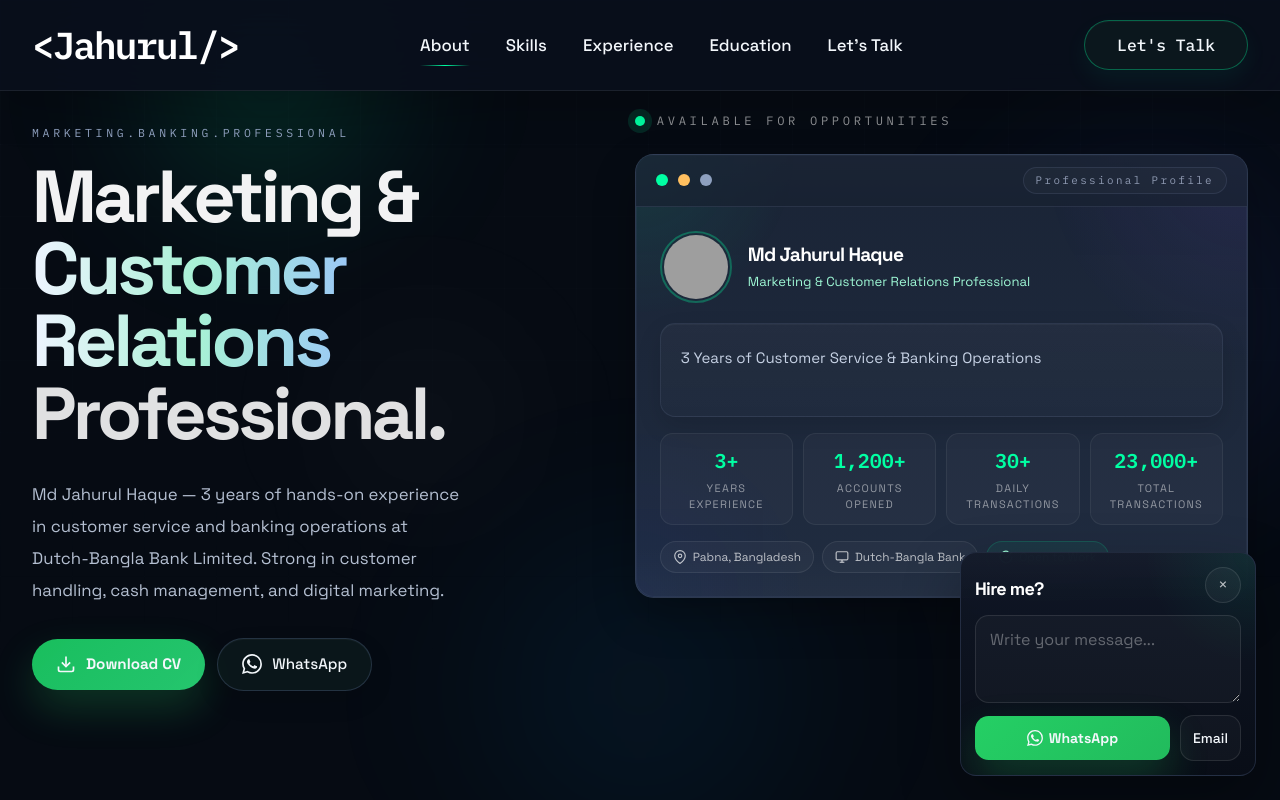
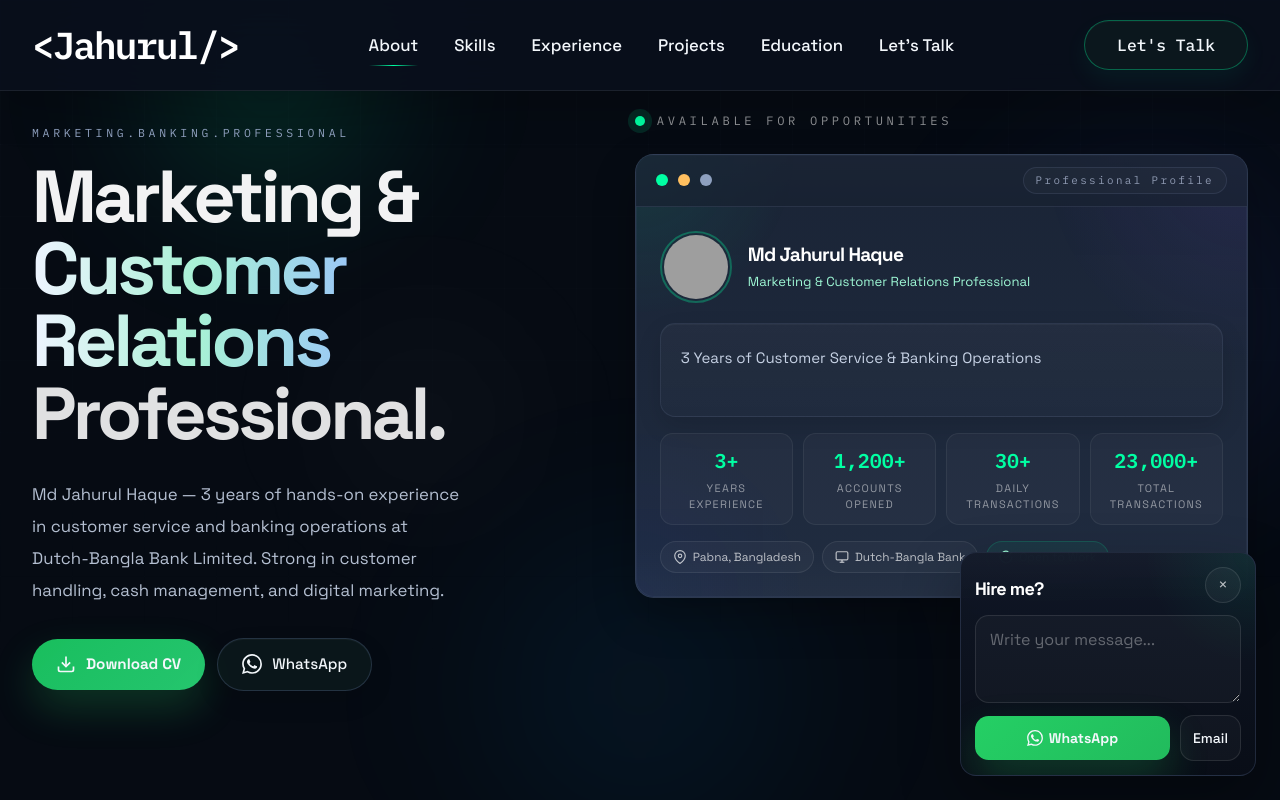
Before and after one commit to JAHURULNILL/jahurul, a React (Vite) app: page / in a window 1280 px wide. Shown: the top 800 px of the page. Built offline with nearby package versions, Linux system fonts and the light colour scheme; grey boxes are pictures that could not be loaded.

Commit message:
Add Projects section: NDM (Nill Download Manager) with live link, Personal Dashboard, Obak Prithibi TV

```diff
--- a/src/App.tsx
+++ b/src/App.tsx
@@ -9,11 +9,12 @@ import { HeroHeading } from "./components/HeroHeading";
 import { HeroProfileCard } from "./components/HeroTerminal";
 import { Navbar } from "./components/Navbar";
 import { QuickContactPopup } from "./components/QuickContactPopup";
+import { ProjectsSection } from "./components/ProjectsSection";
 import { SkillsSection } from "./components/SkillsSection";
 import { WhoAmISection } from "./components/WhoAmISection";
 import { navLinks } from "./data/portfolio";
 
-const observedSectionIds = ["about", "skills", "experience", "education", "contact"];
+const observedSectionIds = ["about", "skills", "experience", "projects", "education", "contact"];
 
 export default function App() {
   const [activeSection, setActiveSection] = useState("about");
@@ -149,6 +150,7 @@ export default function App() {
         <WhoAmISection />
         <SkillsSection />
         <ExperienceSection />
+        <ProjectsSection />
         <EducationSection />
         <ContactSection />
       </main>
--- a/src/components/ProjectsSection.tsx
+++ b/src/components/ProjectsSection.tsx
@@ -17,10 +17,10 @@ export function ProjectsSection() {
 
         <div className="mt-12 grid gap-5 lg:grid-cols-3">
           {projects.map((project, index) => (
-            <Reveal key={project.title} delay={index * 0.08}>
+            <Reveal key={project.title} delay={index * 0.08} className="h-full">
               <motion.article
                 whileHover={{ y: -7 }}
-                className="premium-panel premium-ring group relative overflow-hidden rounded-[1.08rem] border border-[rgba(115,132,172,0.18)] p-5 transition-[background-color,border-color,box-shadow,transform] duration-500 active:border-white/16 active:bg-[linear-gradient(180deg,rgba(17,24,38,0.98),rgba(14,20,32,0.96))] hover:border-[rgba(178,192,220,0.22)] hover:shadow-[0_30px_66px_rgba(0,0,0,0.36)]"
+                className="premium-panel premium-ring group relative h-full overflow-hidden rounded-[1.08rem] border border-[rgba(115,132,172,0.18)] p-5 transition-[background-color,border-color,box-shadow,transform] duration-500 active:border-white/16 active:bg-[linear-gradient(180deg,rgba(17,24,38,0.98),rgba(14,20,32,0.96))] hover:border-[rgba(178,192,220,0.22)] hover:shadow-[0_30px_66px_rgba(0,0,0,0.36)]"
               >
                 <div className={`absolute inset-x-0 top-0 h-24 bg-gradient-to-br ${project.accent} opacity-90`} />
                 <div className="absolute inset-0 bg-[radial-gradient(circle_at_top_right,rgba(255,255,255,0.05),transparent_24%),radial-gradient(circle_at_bottom_left,rgba(0,255,163,0.04),transparent_26%)] opacity-0 transition duration-500 group-hover:opacity-100" />
@@ -39,7 +39,7 @@ export function ProjectsSection() {
 
                   <p className="mt-3 text-[0.93rem] leading-7 text-[#b1bfd3]">{project.summary}</p>
 
-                  <div className="mt-5 flex flex-wrap gap-2">
+                  <div className="mb-6 mt-5 flex flex-wrap gap-2">
                     {project.tags.map((tag) => (
                       <span
                         key={tag}
@@ -50,12 +50,24 @@ export function ProjectsSection() {
                     ))}
                   </div>
 
-                  <div className="mt-6 flex items-center justify-between border-t border-white/8 pt-4">
+                  <div className="mt-auto flex items-center justify-between border-t border-white/8 pt-4">
                     <span className="text-sm font-medium text-white/72">{project.meta}</span>
-                    <span className="inline-flex items-center gap-2 text-[0.78rem] font-medium text-[var(--accent-soft)] transition duration-300 group-hover:translate-x-1">
-                      View idea
-                      <span aria-hidden="true">&rarr;</span>
-                    </span>
+                    {project.link ? (
+                      <a
+                        href={project.link}
+                        target="_blank"
+                        rel="noopener noreferrer"
+                        className="inline-flex items-center gap-2 text-[0.78rem] font-medium text-[var(--accent-soft)] transition duration-300 group-hover:translate-x-1"
+                      >
+                        {project.cta ?? "View idea"}
+                        <span aria-hidden="true">&rarr;</span>
+                      </a>
+                    ) : (
+                      <span className="inline-flex items-center gap-2 text-[0.78rem] font-medium text-[var(--accent-soft)] transition duration-300 group-hover:translate-x-1">
+                        View idea
+                        <span aria-hidden="true">&rarr;</span>
+                      </span>
+                    )}
                   </div>
                 </div>
               </motion.article>
--- a/src/data/portfolio.ts
+++ b/src/data/portfolio.ts
@@ -17,6 +17,7 @@ export const navLinks = [
   { id: "about", href: "#about", label: "About" },
   { id: "skills", href: "#skills", label: "Skills" },
   { id: "experience", href: "#experience", label: "Experience" },
+  { id: "projects", href: "#projects", label: "Projects" },
   { id: "education", href: "#education", label: "Education" },
   { id: "contact", href: "#contact", label: "Let's Talk" },
 ];
@@ -151,6 +152,42 @@ export const education = [
   },
 ];
 
+export const projects = [
+  {
+    eyebrow: "Desktop Software",
+    title: "NDM — Nill Download Manager",
+    summary:
+      "An IDM-style download manager for Linux and Windows, designed and built from scratch. Fast multi-connection downloads, a browser companion that catches downloads and video as you browse, and one-click video saving with quality selection — all in a clean glass interface.",
+    tags: ["Rust", "Tauri", "Linux + Windows", "Browser Extension"],
+    meta: "Open Source · v1.8.0",
+    accent: "from-emerald-400/60 via-teal-500/20 to-transparent",
+    link: "https://ndm.zahurul.tech",
+    cta: "Visit site",
+  },
+  {
+    eyebrow: "Web App",
+    title: "Personal Dashboard",
+    summary:
+      "My daily command center in Bengali — job applications, learning progress, quotes, news and fascinating facts in one calm, glass-styled page. It refreshes itself every morning, so each day opens with a new edition.",
+    tags: ["JavaScript", "Vercel", "Daily Automation"],
+    meta: "Live · Updated Daily",
+    accent: "from-sky-400/55 via-indigo-500/20 to-transparent",
+    link: "https://dashboard.zahurul.tech",
+    cta: "Open dashboard",
+  },
+  {
+    eyebrow: "YouTube Channel",
+    title: "Obak Prithibi TV",
+    summary:
+      "A Bengali documentary channel I created — short, carefully researched films about the wonders of our world, with warm narration and frame-perfect editing. Every episode is produced end to end by me.",
+    tags: ["Documentary Shorts", "Bengali", "Video Production"],
+    meta: "YouTube · @ObakPrithibiTV",
+    accent: "from-rose-400/55 via-orange-400/20 to-transparent",
+    link: "https://www.youtube.com/@ObakPrithibiTV",
+    cta: "Watch channel",
+  },
+];
+
 export const keyStrengths = [
   "Strong Customer Relationship Management",
   "Effective Communicator in Bengali & English",
```
